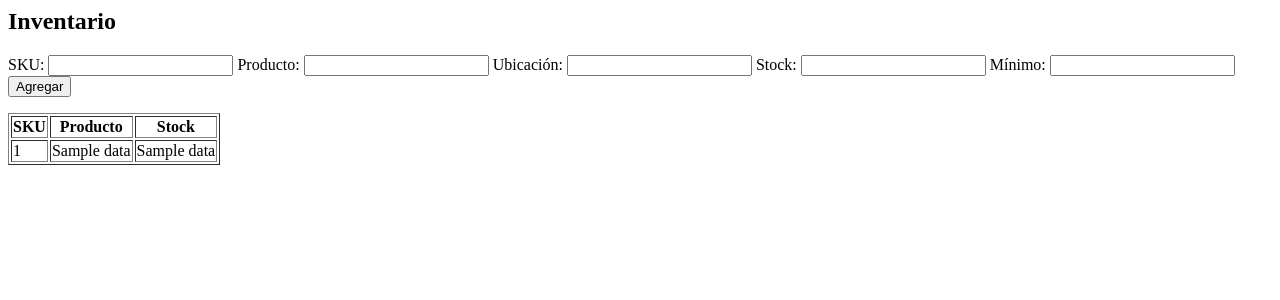
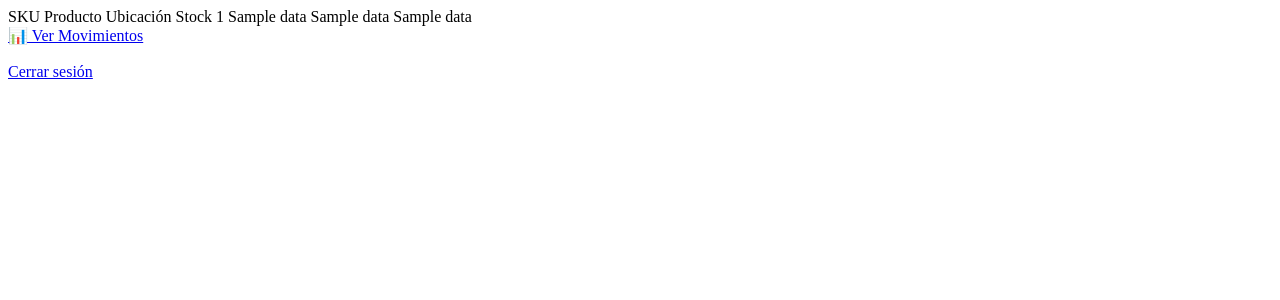
Before and after one commit to salvador-ops/wms-web, a Flask app: template templates/index.html in a window 1280 px wide. Shown: the top 300 px of the page. Run offline with Flask 3, Linux system fonts and the light colour scheme; the template is opened without the code that fills it: most values are stand-ins (such as "Sample title", 1, 10 or a date in 2020).

Commit message:
actualizacion wms

```diff
--- a/app.py
+++ b/app.py
@@ -1,10 +1,10 @@
-from flask import Flask, render_template, request, redirect, session, jsonify
+from flask import Flask, render_template, request, redirect, session
 import sqlite3
 import os
 from datetime import datetime
 
 app = Flask(__name__)
-app.secret_key = "super_secret_key"
+app.secret_key = "clave_secreta"
 
 BASE_DIR = os.path.dirname(os.path.abspath(__file__))
 DB_PATH = os.path.join(BASE_DIR, "inventario.db")
@@ -17,7 +17,6 @@ def ensure_db():
     con = get_db()
     cur = con.cursor()
 
-    # 👇 CREA TODO SIEMPRE (CLAVE)
     cur.execute("""
     CREATE TABLE IF NOT EXISTS usuarios (
         id INTEGER PRIMARY KEY AUTOINCREMENT,
@@ -46,21 +45,18 @@ def ensure_db():
     )
     """)
 
-    # 👇 CREA ADMIN SIEMPRE SI NO EXISTE
-    cur.execute("SELECT * FROM usuarios WHERE username=?", ("admin",))
+    # crear admin si no existe
+    cur.execute("SELECT * FROM usuarios WHERE username='admin'")
     if not cur.fetchone():
-        cur.execute(
-            "INSERT INTO usuarios (username, password) VALUES (?,?)",
-            ("admin", "1234")
-        )
+        cur.execute("INSERT INTO usuarios (username,password) VALUES (?,?)", ("admin","1234"))
 
     con.commit()
     con.close()
 
 # ---------------- LOGIN ----------------
-@app.route("/login", methods=["GET", "POST"])
+@app.route("/login", methods=["GET","POST"])
 def login():
-    ensure_db()  # 🔥 AQUÍ ESTÁ LA CLAVE
+    ensure_db()
 
     if request.method == "POST":
         user = request.form["username"]
@@ -69,10 +65,7 @@ def login():
         con = get_db()
         cur = con.cursor()
 
-        cur.execute(
-            "SELECT * FROM usuarios WHERE username=? AND password=?",
-            (user, pwd)
-        )
+        cur.execute("SELECT * FROM usuarios WHERE username=? AND password=?", (user,pwd))
         data = cur.fetchone()
         con.close()
 
@@ -80,11 +73,10 @@ def login():
             session["user"] = user
             return redirect("/")
         else:
-            return "❌ Usuario o contraseña incorrectos"
+            return "❌ Usuario incorrecto"
 
     return render_template("login.html")
 
-# ---------------- LOGOUT ----------------
 @app.route("/logout")
 def logout():
     session.clear()
@@ -106,7 +98,7 @@ def index():
 
     return render_template("index.html", data=data)
 
-# ---------------- AGREGAR ----------------
+# ---------------- AGREGAR PRODUCTO ----------------
 @app.route("/agregar", methods=["POST"])
 def agregar():
     if "user" not in session:
@@ -130,9 +122,51 @@ def agregar():
 
     return redirect("/")
 
-# ---------------- DASHBOARD ----------------
-@app.route("/dashboard")
-def dashboard():
+# ---------------- MOVIMIENTOS ----------------
+@app.route("/movimiento/<tipo>", methods=["POST"])
+def movimiento(tipo):
+    if "user" not in session:
+        return redirect("/login")
+
+    ensure_db()
+
+    sku = request.form["sku"]
+    cantidad = int(request.form["cantidad"])
+
+    con = get_db()
+    cur = con.cursor()
+
+    cur.execute("SELECT stock FROM inventario WHERE sku=?", (sku,))
+    row = cur.fetchone()
+
+    if not row:
+        con.close()
+        return "❌ SKU no existe"
+
+    stock = row[0]
+
+    if tipo == "entrada":
+        stock += cantidad
+
+    elif tipo == "salida":
+        if cantidad > stock:
+            con.close()
+            return "❌ Stock insuficiente"
+        stock -= cantidad
+
+    cur.execute("UPDATE inventario SET stock=? WHERE sku=?", (stock, sku))
+
+    cur.execute("INSERT INTO movimientos (fecha, sku, tipo, cantidad) VALUES (?,?,?,?)",
+                (datetime.now(), sku, tipo, cantidad))
+
+    con.commit()
+    con.close()
+
+    return redirect("/")
+
+# ---------------- HISTORIAL ----------------
+@app.route("/historial")
+def historial():
     if "user" not in session:
         return redirect("/login")
 
@@ -140,32 +174,11 @@ def dashboard():
 
     con = get_db()
     cur = con.cursor()
-
-    cur.execute("SELECT COUNT(*) FROM inventario")
-    total = cur.fetchone()[0]
-
-    cur.execute("SELECT SUM(stock) FROM inventario")
-    stock = cur.fetchone()[0] or 0
-
-    cur.execute("SELECT COUNT(*) FROM inventario WHERE stock <= minimo")
-    bajos = cur.fetchone()[0]
-
-    con.close()
-
-    return f"Productos: {total} | Stock: {stock} | Bajo stock: {bajos}"
-
-# ---------------- API ----------------
-@app.route("/api/inventario")
-def api():
-    ensure_db()
-
-    con = get_db()
-    cur = con.cursor()
-    cur.execute("SELECT * FROM inventario")
+    cur.execute("SELECT * FROM movimientos ORDER BY fecha DESC")
     data = cur.fetchall()
     con.close()
 
-    return jsonify(data)
+    return render_template("historial.html", data=data)
 
 # ---------------- MAIN ----------------
 if __name__ == "__main__":
--- a/templates/index.html
+++ b/templates/index.html
@@ -1,25 +1,21 @@
-<h2>Inventario</h2>
-
-<form action="/agregar" method="POST">
-    SKU: <input name="sku">
-    Producto: <input name="producto">
-    Ubicación: <input name="ubicacion">
-    Stock: <input name="stock">
-    Mínimo: <input name="minimo">
-    <button>Agregar</button>
-</form>
-
-<table border="1">
 <tr>
-    <th>SKU</th><th>Producto</th><th>Stock</th>
+    <th>SKU</th>
+    <th>Producto</th>
+    <th>Ubicación</th>
+    <th>Stock</th>
 </tr>
 
 {% for item in data %}
 <tr>
     <td>{{ item[0] }}</td>
     <td>{{ item[1] }}</td>
+    <td>{{ item[2] }}</td>
     <td>{{ item[3] }}</td>
 </tr>
 {% endfor %}
+</table>
 
-</table>
+<br>
+<a href="/historial">📊 Ver Movimientos</a>
+<br><br>
+<a href="/logout">Cerrar sesión</a>
```
Also changed, not shown: templates/historial.html (+11 -6 lines), templates/login.html (+3 -14 lines).
